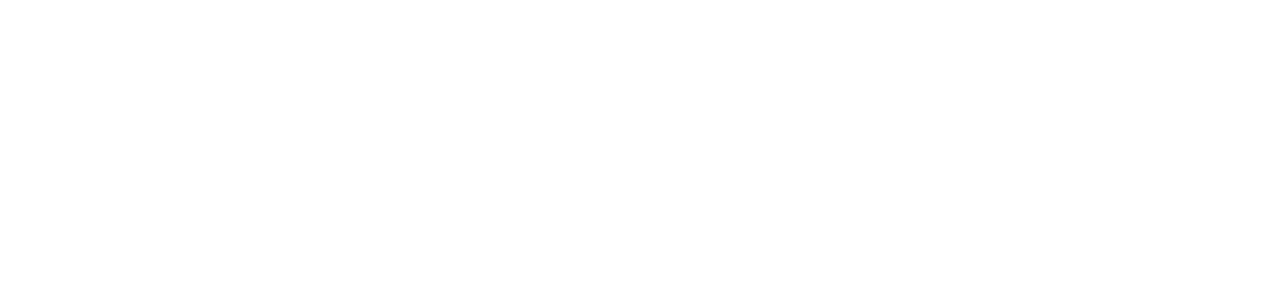
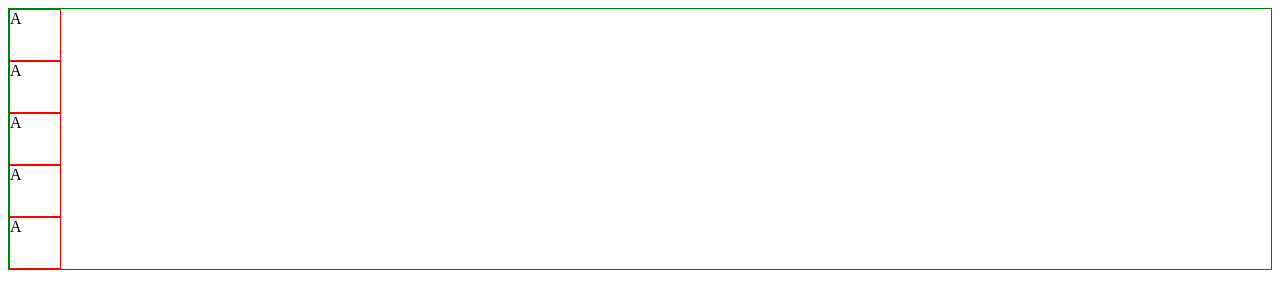
Before and after one commit to MuhammedNisham/project-3, a plain HTML site: page index.html in a window 1280 px wide. Drawn offline with Linux system fonts and the light colour scheme.

Commit message:
added files

```diff
--- a/index.html
+++ b/index.html
@@ -4,8 +4,25 @@
     <meta charset="UTF-8">
     <meta name="viewport" content="width=device-width, initial-scale=1.0">
     <title>Document</title>
+    <link rel="stylesheet" href="style.css">
 </head>
 <body>
+    <div class="container">
+        <div class="content">
+            A
+        </div>
+        <div class="content">
+            A
+        </div>
+        <div class="content">
+            A
+        </div>
+        <div class="content">
+            A
+        </div>
+        <div class="content">
+            A
+        </div>
+    </div>
 
 </body>
-</html>
--- /dev/null
+++ b/style.css
@@ -0,0 +1,8 @@
+.container{
+    border: 1px solid green;
+    .content{
+        border: 1px solid red;
+        height: 50px;
+        width: 50px;
+    }
+}
```
